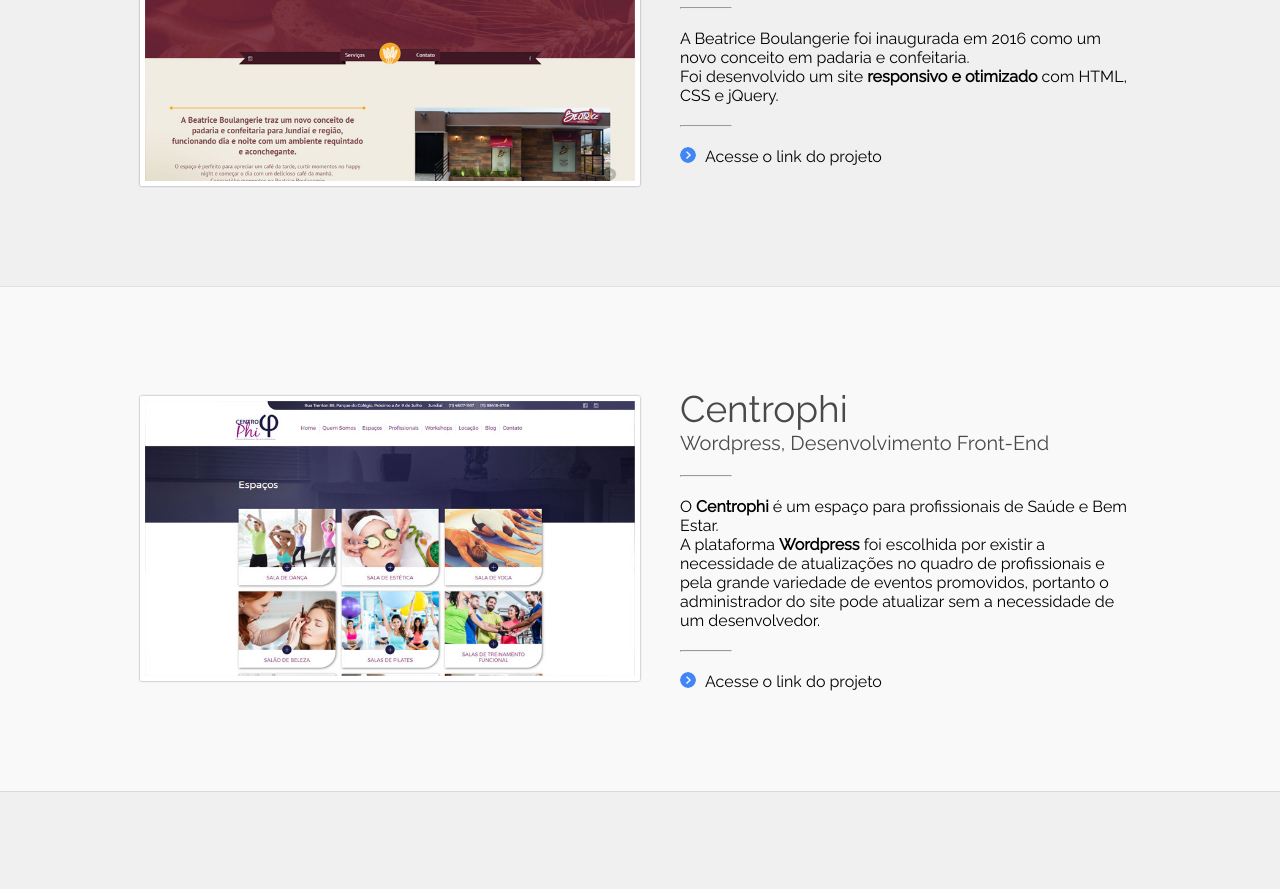
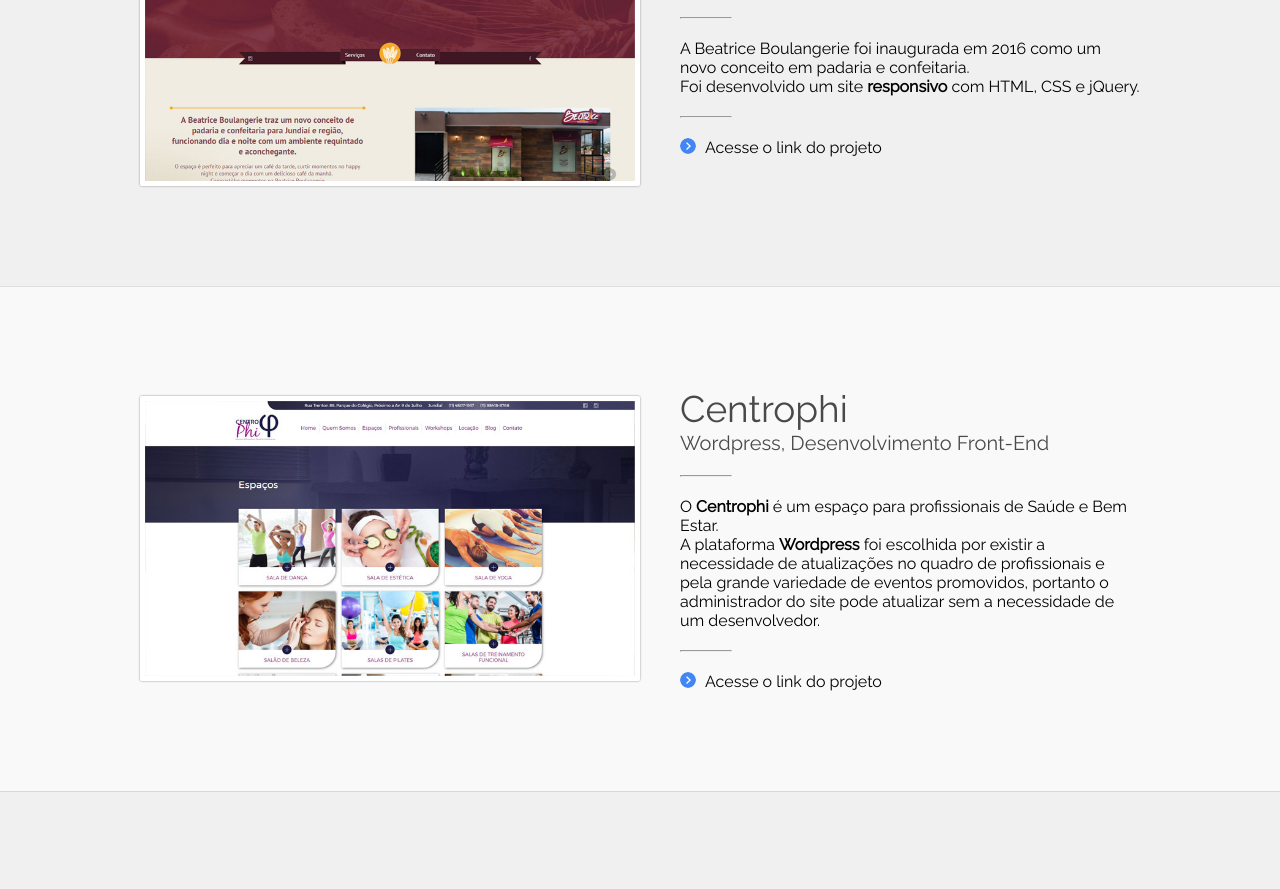
Before and after one commit to rodrigoant/rodrigoant.github.io, a plain HTML site: page index.html in a window 1280 px wide. Shown: the part 751-1640 px from the top of the page. Drawn offline with Linux system fonts and the light colour scheme.

Commit message:
Update index.html

```diff
--- a/index.html
+++ b/index.html
@@ -46,7 +46,7 @@
 					<hr>
 					<div class="client-desc">
 						<p>A Beatrice Boulangerie foi inaugurada em 2016 como um novo conceito em padaria e confeitaria.</p>
-						<p>Foi desenvolvido um site <strong>responsivo e otimizado</strong> com HTML, CSS e jQuery.</p>
+						<p>Foi desenvolvido um site <strong>responsivo</strong> com HTML, CSS e jQuery.</p>
 					</div>
 					<hr>
 					<div class="client-link">
@@ -207,7 +207,7 @@
 					<hr>
 					<div class="client-desc">
 						<p>A SoluTaste é uma empresa que fabríca e distribui aromas artificiais.</p>
-						<p>Foi desenvolvido um site <strong>responsivo e otimizado</strong> com HTML, CSS, e jQuery.</p>
+						<p>Foi desenvolvido um site <strong>responsivo</strong> com HTML, CSS, e jQuery.</p>
 					</div>
 					<hr>
 					<div class="client-link">
@@ -227,7 +227,7 @@
 					<hr>
 					<div class="client-desc">
 						<p>O Tulipas Garden Residence é um condomínio localizado em Jundiaí</p>
-						<p>Foi desenvolvido um site <strong>responsivo e otimizado</strong> com HTML, CSS, e jQuery.</p>
+						<p>Foi desenvolvido um site <strong>responsivo</strong> com HTML, CSS, e jQuery.</p>
 					</div>
 					<hr>
 					<div class="client-link">
@@ -247,7 +247,7 @@
 					<hr>
 					<div class="client-desc">
 						<p>O Vale Azul é um condomínio localizado em Jundiaí</p>
-						<p>Foi desenvolvido um site <strong>responsivo e otimizado</strong> com HTML, CSS, e jQuery.</p>
+						<p>Foi desenvolvido um site <strong>responsivo</strong> com HTML, CSS, e jQuery.</p>
 					</div>
 					<hr>
 					<div class="client-link">
```
